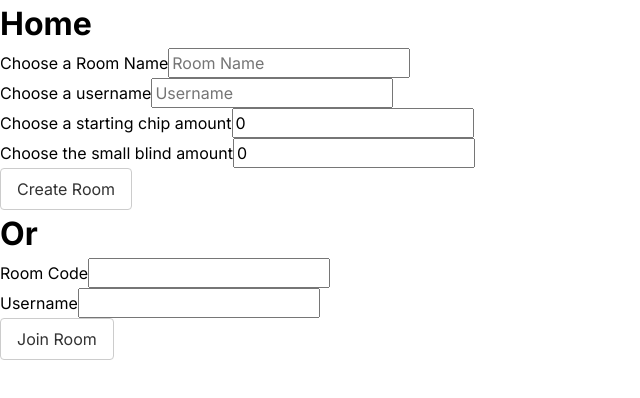
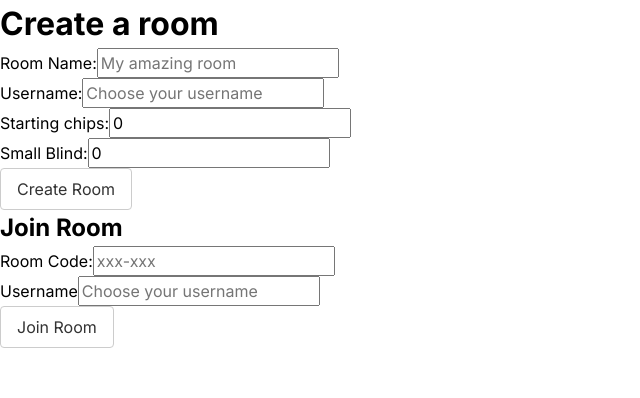
Before and after one commit to francescoiacono/chipwiz-v2, a Next.js app: page / in a window 1280 px wide. Shown: the top 398 px of the page, without its empty margins (0-640 px from the left). Built offline with nearby package versions, Linux system fonts and the light colour scheme; no server answers.

Commit message:
Added FormInput component

```diff
--- a/src/components/pages/home/home.tsx
+++ b/src/components/pages/home/home.tsx
@@ -4,9 +4,7 @@ import NewRoomForm from './subcomponents/roomForm/roomForm';
 const Home = () => {
   return (
     <main>
-      <h1>Home</h1>
       <NewRoomForm />
-      <h1>Or</h1>
       <JoinRoom />
     </main>
   );
--- a/src/components/pages/home/subcomponents/joinRoom/joinRoom.tsx
+++ b/src/components/pages/home/subcomponents/joinRoom/joinRoom.tsx
@@ -5,6 +5,7 @@ import { useState } from 'react';
 import { createPlayer, findRoom, updateRoom } from '@/services';
 import { useRouter } from 'next/navigation';
 import Spinner from '@/components/ui/spinner/spinner';
+import FormInput from '@/components/ui/formInput/formInput';
 
 const JoinRoom = () => {
   const router = useRouter();
@@ -59,15 +60,25 @@ const JoinRoom = () => {
 
   return (
     <form onSubmit={handleSubmit}>
-      <div>
-        <label htmlFor='roomName'>Room Code</label>
-        <input type='text' name='roomId' onChange={handleChange} />
-      </div>
+      <h2>Join Room</h2>
 
-      <div>
-        <label htmlFor='username'>Username</label>
-        <input type='text' name='username' onChange={handleChange} />
-      </div>
+      <FormInput
+        name='roomId'
+        handleChange={handleChange}
+        value={formData.roomId}
+        placeholder='xxx-xxx'
+      >
+        Room Code:
+      </FormInput>
+
+      <FormInput
+        name='username'
+        placeholder='Choose your username'
+        handleChange={handleChange}
+        value={formData.username}
+      >
+        Username
+      </FormInput>
 
       {error && <div>Error: {error}</div>}
 
--- a/src/components/pages/home/subcomponents/roomForm/roomForm.tsx
+++ b/src/components/pages/home/subcomponents/roomForm/roomForm.tsx
@@ -5,6 +5,7 @@ import { useRouter } from 'next/navigation';
 import { useState } from 'react';
 import Spinner from '@/components/ui/spinner/spinner';
 import Button from '@/components/ui/button/button';
+import FormInput from '@/components/ui/formInput/formInput';
 
 const NewRoomForm = () => {
   const router = useRouter();
@@ -68,47 +69,42 @@ const NewRoomForm = () => {
 
   return (
     <form onSubmit={handleSubmit}>
-      <div>
-        <label htmlFor='roomName'>Choose a Room Name</label>
-        <input
-          onChange={handleChange}
-          type='text'
+      <h1>Create a room</h1>
+      <FormInput
+        handleChange={handleChange}
         name='roomName'
-          placeholder='Room Name'
         value={formData.roomName}
-        />
-      </div>
+        placeholder='My amazing room'
+      >
+        Room Name:
+      </FormInput>
 
-      <div>
-        <label htmlFor='username'>Choose a username</label>
-        <input
-          onChange={handleChange}
-          type='text'
+      <FormInput
+        handleChange={handleChange}
         name='username'
-          placeholder='Username'
         value={formData.username}
-        />
-      </div>
+        placeholder='Choose your username'
+      >
+        Username:
+      </FormInput>
 
-      <div>
-        <label htmlFor='chips'>Choose a starting chip amount</label>
-        <input
-          onChange={handleChange}
-          type='number'
+      <FormInput
+        handleChange={handleChange}
         name='chips'
         value={formData.chips}
-        />
-      </div>
+        type='number'
+      >
+        Starting chips:
+      </FormInput>
 
-      <div>
-        <label htmlFor='blinds'>Choose the small blind amount</label>
-        <input
-          onChange={handleChange}
-          type='number'
+      <FormInput
+        handleChange={handleChange}
         name='blinds'
         value={formData.blinds[0]}
-        />
-      </div>
+        type='number'
+      >
+        Small Blind:
+      </FormInput>
 
       {error && <div>Error: {error}</div>}
 
--- /dev/null
+++ b/src/components/ui/formInput/formInput.tsx
@@ -0,0 +1,32 @@
+interface FormInputProps {
+  handleChange: (e: React.ChangeEvent<HTMLInputElement>) => void;
+  type?: string;
+  name: string;
+  placeholder?: string;
+  value: string | number;
+  children: React.ReactNode;
+}
+
+const FormInput = ({
+  handleChange,
+  value,
+  type,
+  name,
+  placeholder,
+  children,
+}: FormInputProps) => {
+  return (
+    <div>
+      <label htmlFor='username'>{children}</label>
+      <input
+        onChange={handleChange}
+        type={type || 'text'}
+        name={name}
+        placeholder={placeholder || '...'}
+        value={value}
+      />
+    </div>
+  );
+};
+
+export default FormInput;
```
Lines whose indentation alone changed are shown as unchanged.
